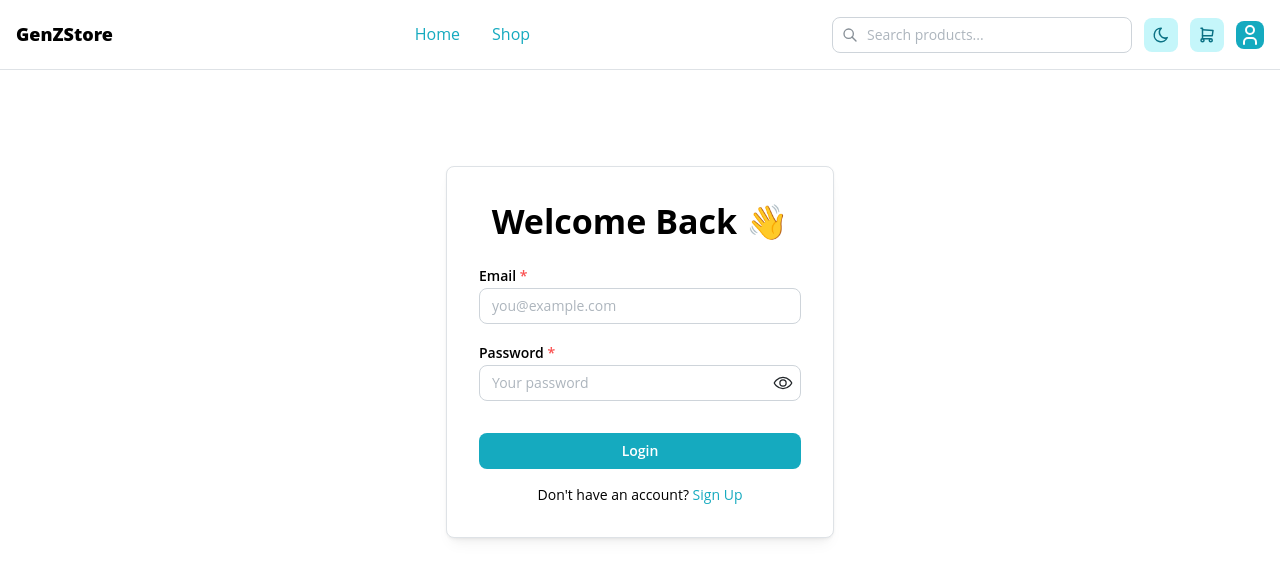
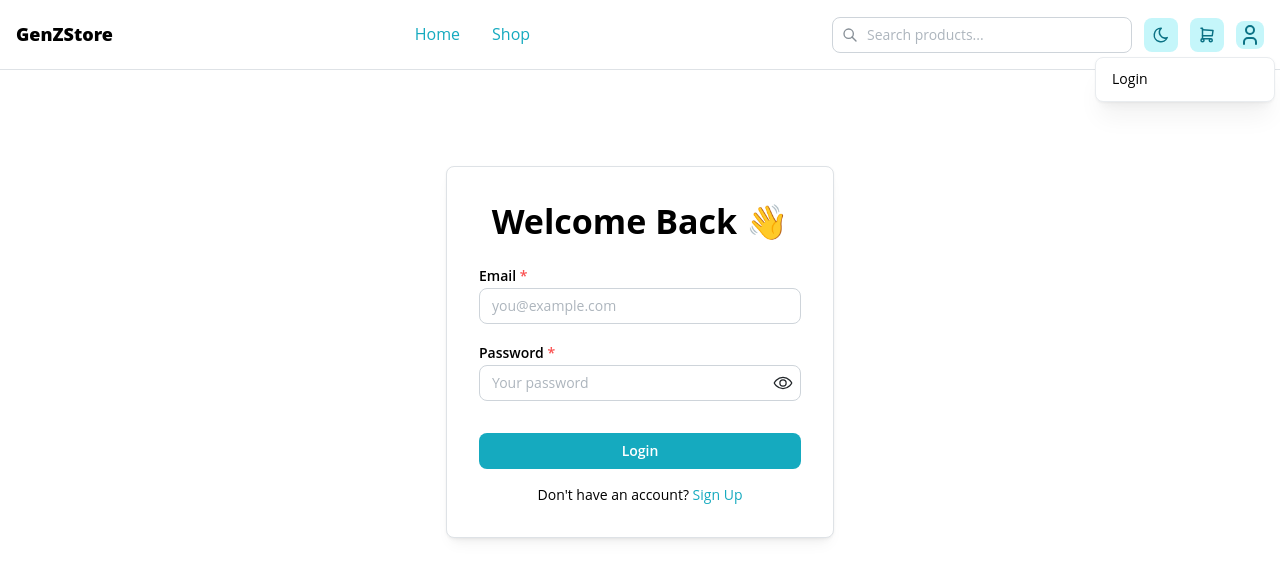
Before and after one commit to cgdhanush/genzstore-frontend, a React (Vite) app: page /auth in a window 1280 px wide. Both pictures are taken after a click on the button 1250 px from the left and 34 px from the top of the page. Shown: the top 580 px of the page. Built offline with nearby package versions, Linux system fonts and the light colour scheme; no server answers.

Commit message:
updated the user button

```diff
--- a/src/components/button/UserButton.tsx
+++ b/src/components/button/UserButton.tsx
@@ -1,23 +1,56 @@
-import { ActionIcon } from "@mantine/core";
-import { IconUser } from "@tabler/icons-react";
+import { ActionIcon, Menu } from "@mantine/core";
+import { IconUser, IconLogout } from "@tabler/icons-react";
 import { useNavigate } from "react-router-dom";
+import { logout } from "../../services/auth.service";
 
 export default function UserButton() {
   const navigate = useNavigate();
 
-  const handleClick = () => {
-    const token = localStorage.getItem("access_token");
+  const token = localStorage.getItem("access_token");
+  const isLoggedIn = !!token;
 
-    if (token) {
-      navigate("/user");
-    } else {
-      navigate("/auth");
+  const handleProfile = () => {
+    navigate("/user");
+  };
+
+  const handleAuth = () => {
+    navigate("/auth");
+  };
+  const handleLogout = async () => {
+    try {
+      await logout();
+      localStorage.removeItem("access_token");
+      navigate("/home");
+    } catch (err) {
+      console.error("Logout failed", err);
     }
   };
 
   return (
-    <ActionIcon onClick={handleClick}>
-      <IconUser />
-    </ActionIcon>
+    <Menu shadow="md" width={180}>
+      <Menu.Target>
+        <ActionIcon variant="light">
+          <IconUser />
+        </ActionIcon>
+      </Menu.Target>
+
+      <Menu.Dropdown>
+        {isLoggedIn ? (
+          <>
+            <Menu.Item onClick={handleProfile}>Profile</Menu.Item>
+
+            <Menu.Item
+              color="red"
+              leftSection={<IconLogout size={16} />}
+              onClick={handleLogout}
+            >
+              Logout
+            </Menu.Item>
+          </>
+        ) : (
+          <Menu.Item onClick={handleAuth}>Login</Menu.Item>
+        )}
+      </Menu.Dropdown>
+    </Menu>
   );
 }
```
